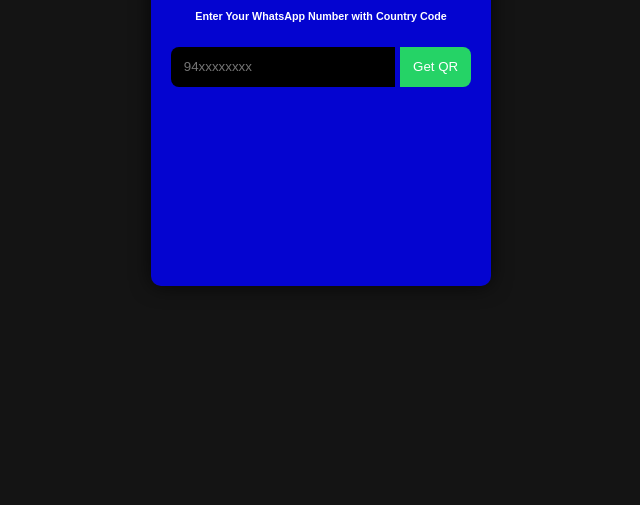
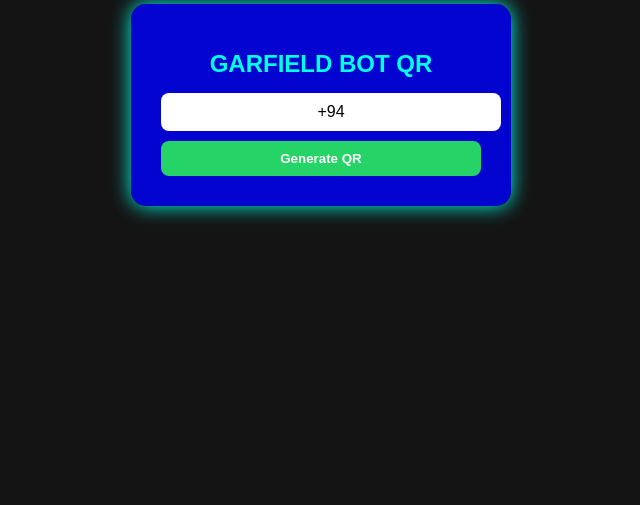
Before and after one commit to xnodesdevelopers/Garfield-Pair-Code, a website: page pair.html in a window 1280 px wide. Shown: the part 295-800 px from the top of the page, without its empty margins (319-959 px from the left). Drawn offline with nearby package versions, Linux system fonts and the light colour scheme.

Commit message:
Update pair.html

```diff
--- a/pair.html
+++ b/pair.html
@@ -6,70 +6,110 @@
   <title>GARFIELD-WHATSAPP-BOT-v10</title>
   <link rel="stylesheet" href="https://cdnjs.cloudflare.com/ajax/libs/font-awesome/5.15.4/css/all.min.css">
   <style>
-    body { display:flex; justify-content:center; align-items:center; height:100vh; margin:0; background:#141414; font-family:'Arial',sans-serif; color:#fff; }
-    .container { display:flex; flex-direction:column; align-items:center; }
-    .box { width:300px; padding:20px; text-align:center; background:rgba(0,0,255,0.8); border-radius:10px; box-shadow:0 0 20px rgba(0,0,0,0.7); }
-    .input-container { display:flex; gap:0.3rem; margin-top:10px; }
-    .input-container input { flex:1; padding:0.8rem; border-radius:0.5rem 0 0 0.5rem; border:none; background:#000; color:#fff; }
-    .input-container button { padding:0.8rem; border-radius:0 0.5rem 0.5rem 0; border:none; background:#25d366; color:#fff; cursor:pointer; }
-    .input-container button:hover { background:#2980b9; }
-    #qr-canvas { margin-top:15px; }
-    #waiting-message { margin-top:10px; color:#fff; }
-    .fa-spinner { animation:spin 2s linear infinite; }
-    @keyframes spin { 0%{transform:rotate(0deg);}100%{transform:rotate(360deg);} }
+    body {
+      display: flex;
+      justify-content: center;
+      align-items: center;
+      height: 100vh;
+      margin: 0;
+      background: #141414;
+      font-family: 'Arial', sans-serif;
+      color: #00ffe7;
+      text-align: center;
+    }
+
+    .container {
+      background: rgba(0,0,255,0.8);
+      padding: 30px;
+      border-radius: 15px;
+      box-shadow: 0 0 20px #00ffe7;
+      width: 320px;
+    }
+
+    h1 {
+      margin-bottom: 15px;
+      font-size: 24px;
+    }
+
+    input {
+      padding: 10px;
+      border-radius: 8px;
+      border: none;
+      width: 100%;
+      margin-bottom: 10px;
+      font-size: 16px;
+      text-align: center;
+    }
+
+    button {
+      padding: 10px 20px;
+      border: none;
+      border-radius: 8px;
+      background: #25d366;
+      color: white;
+      cursor: pointer;
+      width: 100%;
+      font-weight: bold;
+    }
+
+    button:hover {
+      background: #1da851;
+    }
+
+    #loading-spinner {
+      display: none;
+      margin: 15px 0;
+      color: #00ffe7;
+    }
+
+    #qr-container img {
+      width: 300px;
+      height: 300px;
+      border-radius: 15px;
+      margin-top: 10px;
+    }
   </style>
 </head>
 <body>
   <div class="container">
-    <div class="box">
-      <h3>GARFIELD-WHATSAPP-BOT-v10</h3>
-      <h6>Enter Your WhatsApp Number with Country Code</h6>
-      <div class="input-container">
-        <input type="number" id="number" placeholder="94xxxxxxxx">
-        <button id="submit">Get QR</button>
-      </div>
-      <div id="waiting-message"></div>
-      <canvas id="qr-canvas"></canvas>
+    <h1>GARFIELD BOT QR</h1>
+    <input type="text" id="phone" placeholder="Your Phone Number" value="+94">
+    <button id="generateBtn">Generate QR</button>
+
+    <div id="loading-spinner">
+      <i class="fas fa-spinner fa-spin fa-2x"></i>
+      <p>Generating QR...</p>
     </div>
+
+    <div id="qr-container"></div>
   </div>
 
   <script src="https://cdnjs.cloudflare.com/ajax/libs/axios/1.0.0-alpha.1/axios.min.js"></script>
-  <script src="https://cdn.jsdelivr.net/npm/qrcode/build/qrcode.min.js"></script>
   <script>
-    const numberInput = document.getElementById("number");
-    const submitBtn = document.getElementById("submit");
-    const waitingMsg = document.getElementById("waiting-message");
-    const qrCanvas = document.getElementById("qr-canvas");
+    const generateBtn = document.getElementById('generateBtn');
+    const spinner = document.getElementById('loading-spinner');
+    const qrContainer = document.getElementById('qr-container');
+    const phoneInput = document.getElementById('phone');
 
-    submitBtn.addEventListener("click", async () => {
-      const number = numberInput.value.replace(/[^0-9]/g, "");
-      if (!number || number.length < 10) {
-        waitingMsg.innerText = "❗ Invalid number format. Please try again.";
-        return;
-      }
-
-      waitingMsg.innerHTML = 'Generating QR... <i class="fas fa-spinner fa-spin"></i>';
-      qrCanvas.getContext('2d').clearRect(0, 0, qrCanvas.width, qrCanvas.height);
+    generateBtn.addEventListener('click', async () => {
+      qrContainer.innerHTML = '';
+      spinner.style.display = 'block';
 
       try {
-        const { data } = await axios(`/qr?number=${number}`);
-        if (!data.qr) {
-          waitingMsg.innerText = data.message || "❗ QR code generation failed.";
-          return;
+        const phone = phoneInput.value.replace(/[^0-9+]/g, '');
+        const response = await axios.get(`/qr?number=${phone}`);
+
+        if (response.data.qr) {
+          qrContainer.innerHTML = `<img src="${response.data.qr}" alt="WhatsApp QR Code">`;
+        } else {
+          qrContainer.innerHTML = `<p>${response.data.message || 'QR generation failed'}</p>`;
         }
-
-        QRCode.toCanvas(qrCanvas, data.qr, { width: 200 }, function (error) {
-          if (error) {
-            waitingMsg.innerText = "❗ QR rendering failed.";
-            console.error(error);
-          } else {
-            waitingMsg.innerText = "Scan this QR with WhatsApp to login.";
-          }
-        });
 
       } catch (err) {
         console.error(err);
-        waitingMsg.innerText = "❗ Service unavailable.";
+        qrContainer.innerHTML = '<p>Error generating QR code</p>';
+      } finally {
+        spinner.style.display = 'none';
       }
     });
   </script>
```
